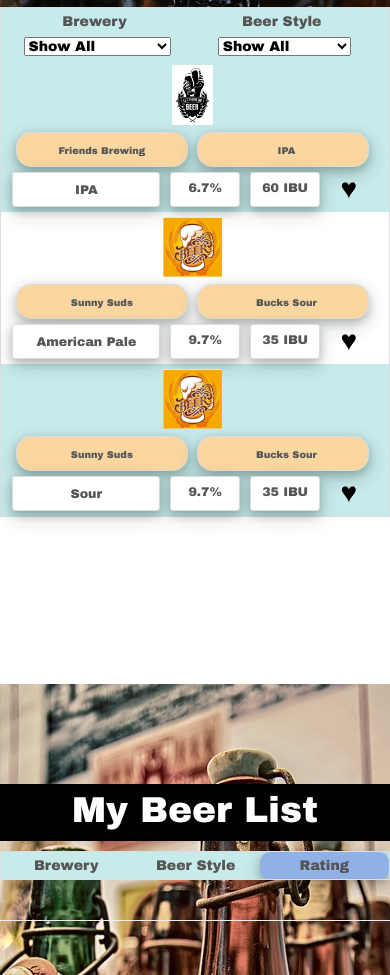
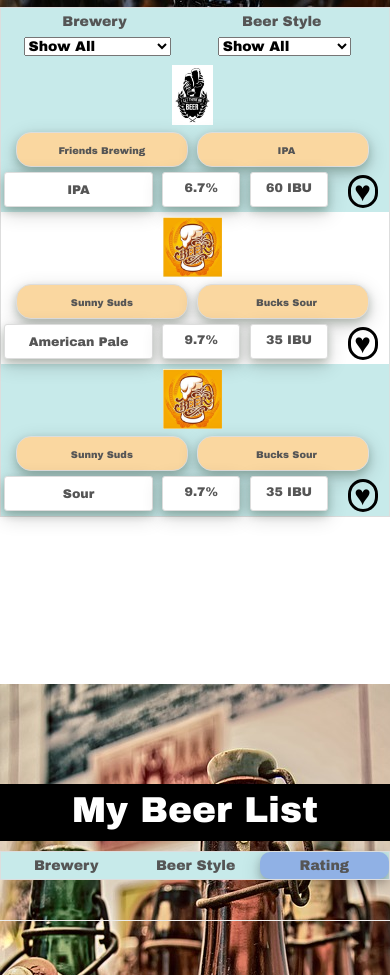
Before and after one commit to christian-lorange/beerfest, a plain HTML site: page www/index.html in a window 390 px wide. Shown: the part 1004-1979 px from the top of the page. Drawn offline with nearby package versions, Linux system fonts and the light colour scheme; some packages are replaced by stand-ins of ours; files whose address does not match are found by name.

Commit message:
Minor css changes

```diff
--- a/www/css/common.css
+++ b/www/css/common.css
@@ -294,7 +294,7 @@
 }
 
 td.bottomrow {
-width:18vw !important;
+width:20vw !important;
 text-align: center;
 height: 35px;
 vertical-align: middle !important;
@@ -326,6 +326,9 @@
 }
 .heart a{
   color: black;
+      border-style: solid;
+    border-radius: 15px;
+    width: 30px;
 }
 
 
```
Lines whose indentation alone changed are shown as unchanged.
